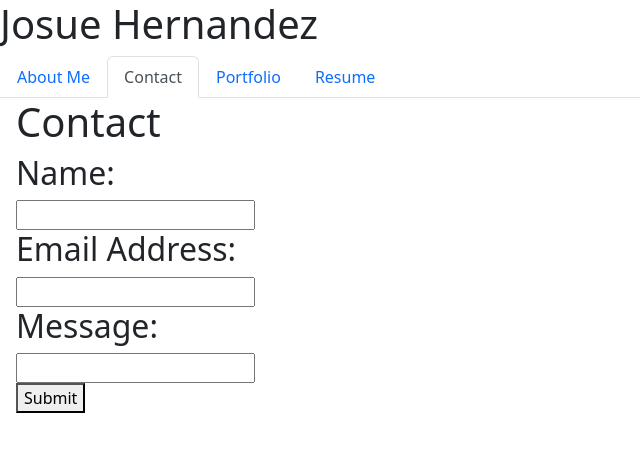
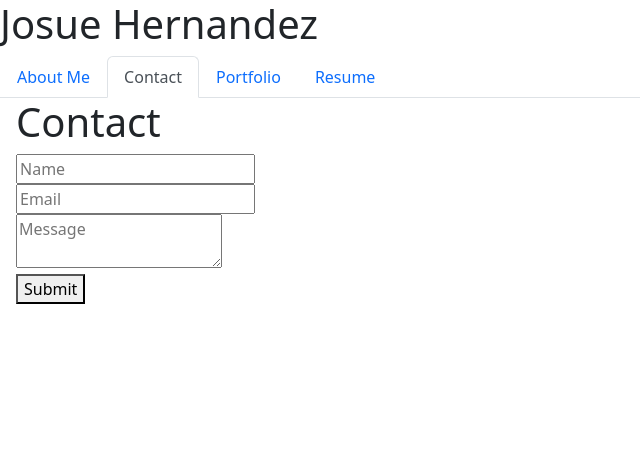
Before and after one commit to JosueHernand/JosueCodeCrafted, a React (Vite) app: page /Contact in a window 1280 px wide. Shown: the top 452 px of the page, without its empty margins (0-640 px from the left). Built offline with nearby package versions, Linux system fonts and the light colour scheme.

Commit message:
Updated the Contact page

```diff
--- a/src/pages/Contact.jsx
+++ b/src/pages/Contact.jsx
@@ -1,18 +1,92 @@
+import { useState } from 'react';
+
 export default function Contact() {
+  const [name, setName] = useState('');
+  const [email, setEmail] = useState('');
+  const [message, setMessage] = useState('');
+
+  const [errorMessage, setErrorMessage] = useState('');
+
+  const handleInputChange = (e) => {
+    const { target } = e;
+    const inputType = target.name;
+    const inputValue = target.value;
+
+    if (inputType === 'name') {
+      setName(inputValue);
+    } else if (inputType === 'email') {
+      setEmail(inputValue);
+    } else {
+      setMessage(inputValue);
+    }
+  };
+
+  const handleFormSubmit = (e) => {
+    e.preventDefault();
+
+    if (!name) {
+      setErrorMessage('Name is required');
+      return;
+    }
+    if (!email) {
+      setErrorMessage('Email is required');
+      return;
+    }
+    if (!message) {
+      setErrorMessage('Message is required');
+      return;
+    }
+
+    setName('');
+    setEmail('');
+    setMessage('');
+  };
+
   return (
     <div>
       <h1>Contact</h1>
 
-      <form>
-        <h2>Name:</h2>
-        <input type="text" />
-        <h2>Email Address:</h2>
-        <input type="text" />
-        <h2>Message:</h2>
-        <input type="text" />
+      <form onSubmit={handleFormSubmit}>
+
+        <div>
+          <input
+          value={name}
+          name='name'
+          onChange={handleInputChange}
+          type='text'
+          placeholder='Name'
+          required={true}
+          />
+        </div>
+
+        <div>
+          <input
+          value={email}
+          name='email'
+          onChange={handleInputChange}
+          type='email'
+          placeholder='Email'
+          required={true}
+          />
+          </div>
+
+        <div>
+          <textarea
+          value={message}
+          name='message'
+          onChange={handleInputChange}
+          type='text'
+          placeholder='Message'
+          required={true}
+          />
+        </div>
+        <button type='submit'>Submit</button>
       </form>
-
-      <button>Submit</button>
+      {errorMessage && (
+        <div>
+          <p className="error-text">{errorMessage}</p>
+        </div>
+      )}
     </div>
-  )
-}
+  );
+};
--- /dev/null
+++ b/src/utils/helers.js
@@ -0,0 +1,4 @@
+export function validateEmail(email) {
+  const re = /^(([^<>()[\]\\.,;:\s@"]+(\.[^<>()[\]\\.,;:\s@"]+)*)|(".+"))@((\[[0-9]{1,3}\.[0-9]{1,3}\.[0-9]{1,3}\.[0-9]{1,3}\])|(([a-zA-Z\-0-9]+\.)+[a-zA-Z]{2,}))$/;
+  return re.test(String(email).toLowerCase());
+}
```
